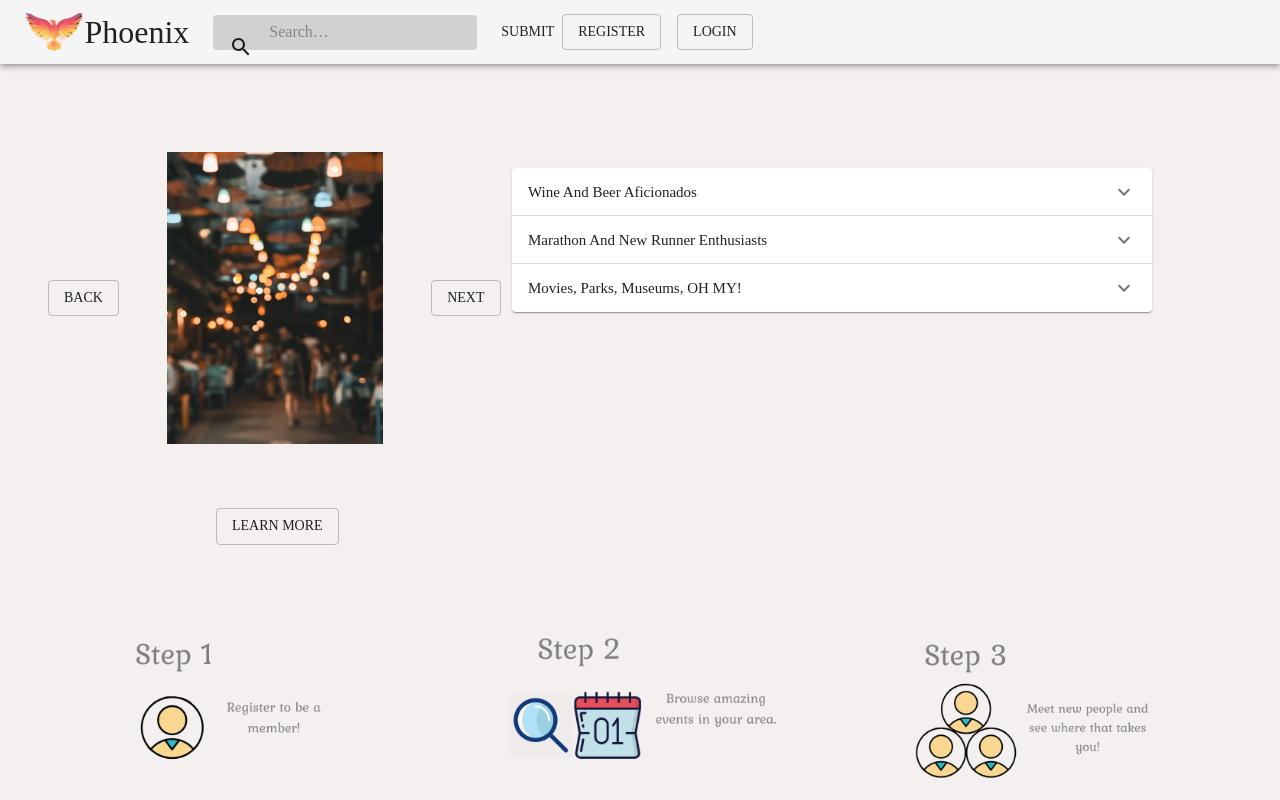
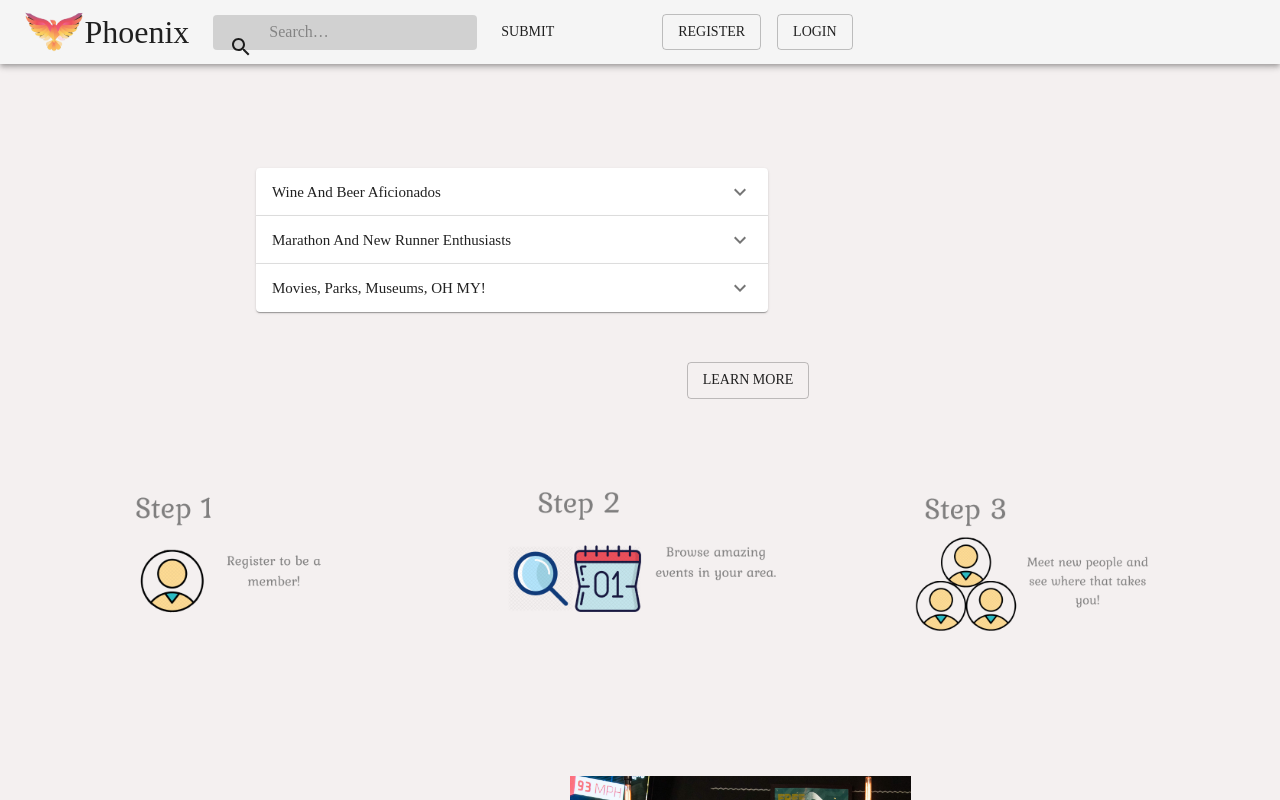
Before and after one commit to BloomTech-Labs/phoenix-fe, a React (Create React App) app: page / in a window 1280 px wide. Shown: the top 800 px of the page. Built offline with nearby package versions, Linux system fonts and the light colour scheme; a web font is replaced by a local one.

Commit message:
adds nav fix - adds expansion center - need to add image to drop down

```diff
--- a/src/App.js
+++ b/src/App.js
@@ -5,6 +5,7 @@ import Navbar from './components/Nav/Navbar.js';
 import Footer from './components/Landing/Footer.js';
 import Routes from './components/Routes/Routes.js';
 import MockEvents from './components/MockEvents';
+import Panel from './components/Landing/Carosel/Panels'
 
 function App() {
   // useEffect(() => {
--- /dev/null
+++ b/src/components/Landing/Carosel/Panels.js
@@ -0,0 +1,47 @@
+import React from "react";
+import MockEventStyles from '../../../styles/MockEventsStyles';
+import ExpansionPanel from '@material-ui/core/ExpansionPanel';
+import ExpansionPanelSummary from '@material-ui/core/ExpansionPanelSummary';
+import ExpansionPanelDetails from '@material-ui/core/ExpansionPanelDetails';
+import Typography from '@material-ui/core/Typography';
+import ExpandMoreIcon from '@material-ui/icons/ExpandMore';
+import Button from '@material-ui/core/Button';
+// import Wine from '../../../images/carousel1blurrparty'
+// import Marathn from '../../../images/carousel2marathon'
+// import Museum from '../../../images/carousel3couplepark'
+
+
+export default function MockEvents(){
+  const useStyles = MockEventStyles;
+  const classes = useStyles();
+  const data = [
+        {img: {}, title: "Wine And Beer Aficionados", content: "Whether you are new to wine tasting or beer sampling or a long time connoisseur, please join us for a fun filled night of connecting with new friends or reuniting with past friends sampling local varieties and enjoying a live local band. "},
+        {img: {}, title: "Marathon And New Runner Enthusiasts", content: "Whether you are new to marathons or running as a sport or a long time member, please join us for a fun filled night of connecting with new friends or reuniting with past friends sampling nutrition supplements, trying out new training equipment."},
+        {img: {},title: "Movies, Parks, Museums, OH MY!", content: "Whether you are new to attending Movie Premiers, Specialty Parks or Museums  or you are a long time fan, please join us for a fun filled night. Connect with new friends or reunite with past friends by watching new movie trailers, video tours of the best parks and museums while enjoying light  snacks and beverages."}
+    ]
+    return(
+       <div className={classes.root}>
+           {data.map(i => (
+        <ExpansionPanel>
+            <ExpansionPanelSummary
+            expandIcon={<ExpandMoreIcon />}
+            aria-controls="panel1a-content"
+            id="panel1a-header">
+                {/* Media MUI for image */}
+                 <Typography className={classes.heading}>{i.title}</Typography>
+            </ExpansionPanelSummary>
+                 <ExpansionPanelDetails>
+                    <Typography>{i.content}
+           <Button  variant="outlined" href="/events" >
+            More about the event here</Button>
+          </Typography>
+          <div></div>
+        </ExpansionPanelDetails>
+      </ExpansionPanel>
+           ))}
+
+
+
+       </div>
+    )
+};
--- a/src/components/Landing/LandingPage.js
+++ b/src/components/Landing/LandingPage.js
@@ -7,6 +7,7 @@ import CTAbutton from "./CTAbutton";
 import LandPageCarousel from "../LandPageCarousel";
 import MockEvents from "../MockEvents";
 import LandingPageTestimony from "./LandingPageTestimony";
+import Panels from '../Landing/Carosel/Panels'
 
 const useStyles = makeStyles((theme) => ({
   root: {
@@ -19,11 +20,14 @@ const useStyles = makeStyles((theme) => ({
   cta: {
     display: "flex",
     flexDirection: "row",
-    margin: "0 0 0 13.5rem",
+    justifyContent: "center",
+    margin: "50px 0 0 13.5rem",
     [theme.breakpoints.up('md')]: {},
   },
   firstthird: {
+    maxWidth: "80%",
     display: "flex",
+    justifyContent: "center",
     flexDirection: "row",
     [theme.breakpoints.up('md')]: {},
   },
@@ -71,8 +75,7 @@ export default function PrimarySearchAppBar() {
   return (
     <main className={classes.root}>
       <div className={classes.firstthird}>
-        <LandPageCarousel />
-        <MockEvents />
+        <Panels/>
       </div>
       <div className={classes.cta}>
         <CTAbutton />
--- a/src/components/Nav/Navbar.js
+++ b/src/components/Nav/Navbar.js
@@ -175,8 +175,8 @@ function PrimarySearchAppBar(props) {
             />
           </div>
           <Button classname={classes.submit} onClick={handleSubmit}>Submit</Button>
-          <span className={classes.phoenix}><Registration title="Register" /></span>
-          <span className={classes.phoenix}><Login /></span>
+          <span className={classes.phoenix2}><Registration title="Register" /></span>
+          <span className={classes.phoenix2}><Login /></span>
           {!isBase && (
           <Link to="/events" ><Button style={{ marginLeft: '16px' }} >Calendar</Button></Link>
           )}
--- a/src/styles/Footer.css
+++ b/src/styles/Footer.css
@@ -12,6 +12,7 @@ section {
 
 .info {
   display: flex;
+  max-width: 100%;
   justify-content: space-evenly;
   width: 1000px;
   color: #f4f0f0;
@@ -43,6 +44,8 @@ section {
 
 @media (max-width: 768px) {
   .info {
+    max-width: 90%;
+    max-height: 5%;
     display: none;
   }
 
@@ -50,3 +53,11 @@ section {
     width: auto;
   }
 }
+
+@media (max-width: 500px) {
+  .info {
+    max-width: 90%;
+    max-height: 1%;
+    display: none;
+  }
+}
--- a/src/styles/NavbarStyles.js
+++ b/src/styles/NavbarStyles.js
@@ -65,6 +65,13 @@ const NavbarStyle = makeStyles(theme => ({
     logo: {
       height: '44px'
     },
+    phoenix2: {
+      position: "relative",
+      left: "100px",
+      [theme.breakpoints.down('sm')]: {
+        display: 'none'
+      }
+    },
     phoenix: {
       [theme.breakpoints.down('sm')]: {
         display: 'none'
```
Also changed, not shown: src/components/Landing/Carosel/Sel.js (added, +21 -0 lines).
